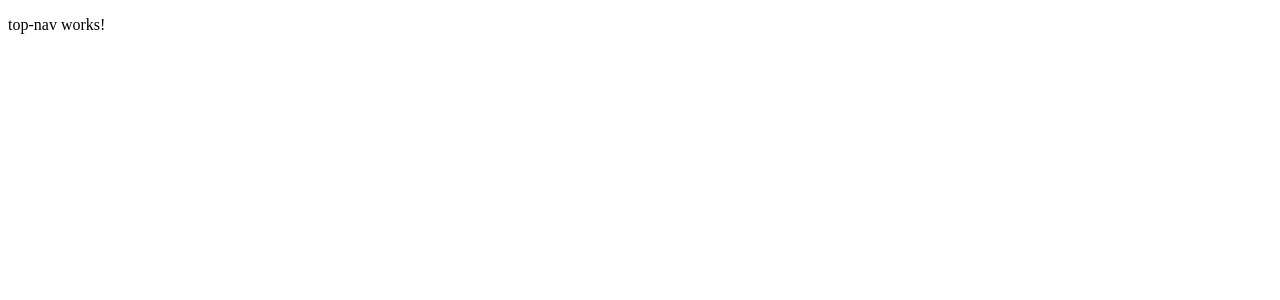
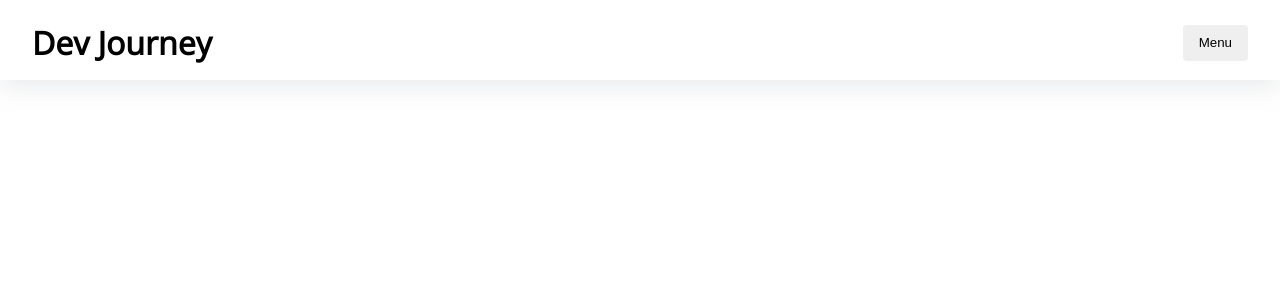
Before and after one commit to JoshuaPark823/dev-journey, an Angular app in the folder dev-journey-ui/: page / in a window 1280 px wide. Shown: the top 300 px of the page. Built offline with nearby package versions, Linux system fonts and the light colour scheme.

Commit message:
added top-nav

```diff
--- a/dev-journey-ui/package.json
+++ b/dev-journey-ui/package.json
@@ -15,6 +15,7 @@
     "@angular/compiler": "~12.2.0",
     "@angular/core": "~12.2.0",
     "@angular/forms": "~12.2.0",
+    "@angular/material": "^12.2.8",
     "@angular/platform-browser": "~12.2.0",
     "@angular/platform-browser-dynamic": "~12.2.0",
     "@angular/router": "~12.2.0",
--- a/dev-journey-ui/src/app/app.component.scss
+++ b/dev-journey-ui/src/app/app.component.scss
@@ -1,3 +1,4 @@
-html {
+.main {
     height: 100%;
+    width: 100%;
 }
--- a/dev-journey-ui/src/app/components/top-nav/top-nav.component.html
+++ b/dev-journey-ui/src/app/components/top-nav/top-nav.component.html
@@ -1 +1,6 @@
-<p>top-nav works!</p>
+<div class="nav-container">
+    <div class="nav-main">
+        <h1 class="header">Dev Journey</h1>
+        <button mat-button>Menu</button>
+    </div>
+</div>
--- a/dev-journey-ui/src/app/components/top-nav/top-nav.component.scss
+++ b/dev-journey-ui/src/app/components/top-nav/top-nav.component.scss
@@ -0,0 +1,15 @@
+.nav-container {
+    height: 10vh;
+    box-shadow: rgba(149, 157, 165, 0.2) 0px 8px 24px;
+
+    .nav-main {
+        display: flex;
+        justify-content: space-between;
+        align-items: center;
+
+        padding: 0 2em 0 2em;
+
+        .header {
+        }
+    }
+}
--- /dev/null
+++ b/dev-journey-ui/src/app/services/state.service.ts
@@ -0,0 +1,11 @@
+import { Injectable } from '@angular/core';
+
+@Injectable({
+  providedIn: 'root'
+})
+export class StateService {
+
+  constructor() { }
+
+
+}
--- a/dev-journey-ui/src/styles.scss
+++ b/dev-journey-ui/src/styles.scss
@@ -1 +1,10 @@
 /* You can add global styles to this file, and also import other style files */
+@import url('https://fonts.googleapis.com/css2?family=Open+Sans:wght@300&display=swap');
+
+html {
+    height: 100%;
+    font-family: 'Open Sans', sans-serif;}
+
+body {
+    margin: 0;
+}
```
Also changed, not shown: dev-journey-ui/src/app/app.module.ts (+13 -2 lines), 2 other files (tests, documents, lock files or other folders).
